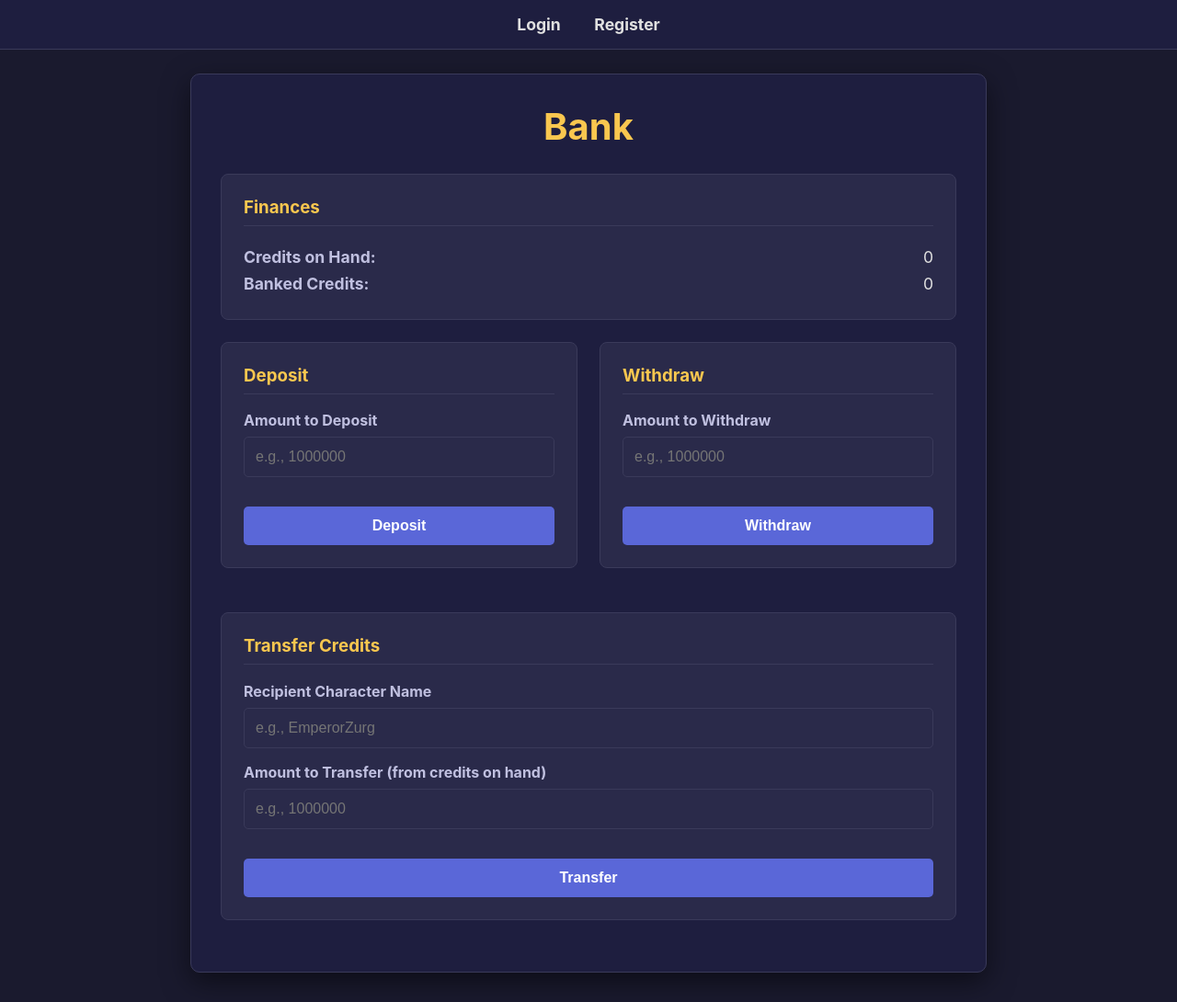
After one commit to mungus451/starlight_v2, a PHP site: template views/bank/show.php in a window 1280 px wide. The commit adds this page. Shown: the whole page at 92% size. Run offline with PHP 8.4, Linux system fonts and the light colour scheme; the template is opened without the code that fills it, so the values that code supplies are empty.

Commit message:
bank slice added

```diff
--- a/views/auth/login.php
+++ b/views/auth/login.php
@@ -1,6 +1,8 @@
 <h1>Login</h1>
 
 <form action="/login" method="POST">
+    <input type="hidden" name="csrf_token" value="<?= htmlspecialchars($csrf_token ?? '') ?>">
+
     <div class="form-group">
         <label for="email">Email</label>
         <input type="email" id="email" name="email" required>
--- a/views/auth/register.php
+++ b/views/auth/register.php
@@ -1,6 +1,8 @@
 <h1>Register</h1>
 
 <form action="/register" method="POST">
+    <input type="hidden" name="csrf_token" value="<?= htmlspecialchars($csrf_token ?? '') ?>">
+
     <div class="form-group">
         <label for="email">Email</label>
         <input type="email" id="email" name="email" required>
--- /dev/null
+++ b/views/bank/show.php
@@ -0,0 +1,110 @@
+<style>
+    .bank-container {
+        width: 100%;
+        max-width: 800px;
+        text-align: left;
+    }
+    .bank-container h1 {
+        text-align: center;
+    }
+    .data-card {
+        background: #2a2a4a;
+        border: 1px solid #3a3a5a;
+        border-radius: 8px;
+        padding: 1.5rem;
+        margin-bottom: 1.5rem;
+    }
+    .data-card h3 {
+        color: #f9c74f;
+        margin-top: 0;
+        border-bottom: 1px solid #3a3a5a;
+        padding-bottom: 0.5rem;
+    }
+    .data-card ul {
+        list-style: none;
+        padding-left: 0;
+        margin: 0;
+    }
+    .data-card li {
+        font-size: 1.1rem;
+        color: #e0e0e0;
+        padding: 0.25rem 0;
+        display: flex;
+        justify-content: space-between;
+    }
+    .data-card li span:first-child {
+        font-weight: bold;
+        color: #c0c0e0;
+    }
+
+    .bank-forms {
+        display: grid;
+        grid-template-columns: 1fr;
+        gap: 1.5rem;
+    }
+
+    /* On larger screens, stack forms in two columns */
+    @media (min-width: 768px) {
+        .bank-forms {
+            grid-template-columns: 1fr 1fr;
+        }
+        /* Make the transfer form span both columns */
+        .data-card-transfer {
+            grid-column: 1 / -1;
+        }
+    }
+</style>
+
+<div class="bank-container">
+    <h1>Bank</h1>
+
+    <div class="data-card">
+        <h3>Finances</h3>
+        <ul>
+            <li><span>Credits on Hand:</span> <span><?= number_format($resources->credits) ?></span></li>
+            <li><span>Banked Credits:</span> <span><?= number_format($resources->banked_credits) ?></span></li>
+        </ul>
+    </div>
+
+    <div class="bank-forms">
+        <div class="data-card">
+            <h3>Deposit</h3>
+            <form action="/bank/deposit" method="POST">
+                <input type="hidden" name="csrf_token" value="<?= htmlspecialchars($csrf_token ?? '') ?>">
+                <div class="form-group">
+                    <label for="dep-amount">Amount to Deposit</label>
+                    <input type="number" name="amount" id="dep-amount" min="1" placeholder="e.g., 1000000" required>
+                </div>
+                <button type="submit" class="btn-submit">Deposit</button>
+            </form>
+        </div>
+
+        <div class="data-card">
+            <h3>Withdraw</h3>
+            <form action="/bank/withdraw" method="POST">
+                <input type="hidden" name="csrf_token" value="<?= htmlspecialchars($csrf_token ?? '') ?>">
+                <div class="form-group">
+                    <label for="wit-amount">Amount to Withdraw</label>
+                    <input type="number" name="amount" id="wit-amount" min="1" placeholder="e.g., 1000000" required>
+                </div>
+                <button type="submit" class="btn-submit">Withdraw</button>
+            </form>
+        </div>
+
+        <div class="data-card data-card-transfer">
+            <h3>Transfer Credits</h3>
+            <form action="/bank/transfer" method="POST">
+                <input type="hidden" name="csrf_token" value="<?= htmlspecialchars($csrf_token ?? '') ?>">
+                <div class="form-group">
+                    <label for="rec-name">Recipient Character Name</label>
+                    <input type="text" name="recipient_name" id="rec-name" placeholder="e.g., EmperorZurg" required>
+                </div>
+                <div class="form-group">
+                    <label for="tran-amount">Amount to Transfer (from credits on hand)</label>
+                    <input type="number" name="amount" id="tran-amount" min="1" placeholder="e.g., 1000000" required>
+                </div>
+                <button type="submit" class="btn-submit">Transfer</button>
+            </form>
+        </div>
+    </div>
+</div>
--- a/views/layouts/main.php
+++ b/views/layouts/main.php
@@ -9,20 +9,48 @@
             font-family: -apple-system, BlinkMacSystemFont, "Segoe UI", Roboto, Helvetica, Arial, sans-serif;
             display: grid;
             place-items: center;
-            min-height: 90vh;
+            min-height: calc(100vh - 80px); /* Adjusted for nav */
             background: #1a1a2e; /* Dark space blue */
             color: #e0e0e0;
             margin: 0;
+            padding-top: 80px; /* Space for the nav */
         }
+
+        /* --- NEW: Navigation Styles --- */
+        nav {
+            background: #1e1e3f;
+            border-bottom: 1px solid #3a3a5a;
+            padding: 1rem;
+            width: 100%;
+            position: absolute;
+            top: 0;
+            left: 0;
+            box-sizing: border-box;
+            text-align: center;
+            z-index: 10;
+        }
+        nav a {
+            color: #e0e0e0;
+            text-decoration: none;
+            font-weight: bold;
+            padding: 0 1rem;
+            font-size: 1.1rem;
+        }
+        nav a:hover {
+            color: #f9c74f;
+        }
+        /* --- End Nav Styles --- */
+
         .container {
             width: 100%;
-            max-width: 400px;
+            max-width: 800px; /* Increased width for dashboard/bank */
             text-align: center;
             background: #1e1e3f; /* Slightly lighter blue */
             padding: 2rem;
             border-radius: 10px;
             box-shadow: 0 10px 30px rgba(0,0,0,0.5);
             border: 1px solid #3a3a5a;
+            margin-bottom: 2rem; /* Add some space at the bottom */
         }
         h1 {
             color: #f9c74f; /* Gold */
@@ -46,7 +74,10 @@
             font-weight: bold;
             color: #c0c0e0;
         }
-        .form-group input {
+        .form-group input[type="email"],
+        .form-group input[type="password"],
+        .form-group input[type="text"],
+        .form-group input[type="number"] {
             padding: 0.75rem;
             border-radius: 5px;
             border: 1px solid #3a3a5a;
@@ -100,6 +131,18 @@
     </style>
 </head>
 <body>
+
+    <nav>
+        <?php if ($session->has('user_id')): ?>
+            <a href="/dashboard">Dashboard</a>
+            <a href="/bank">Bank</a>
+            <a href="/logout">Logout</a>
+        <?php else: ?>
+            <a href="/login">Login</a>
+            <a href="/register">Register</a>
+        <?php endif; ?>
+    </nav>
+
     <div class="container">
         <?php $error = $session->getFlash('error'); ?>
         <?php if ($error): ?>
```
Also changed, not shown: app/Controllers/AuthController.php (+18 -13 lines), app/Controllers/BankController.php (added, +95 -0 lines), app/Controllers/BaseController.php (+9 -4 lines), app/Core/CSRFService.php (added, +55 -0 lines), app/Models/Repositories/ResourceRepository.php (+33 -1 lines), app/Models/Services/BankService.php (added, +186 -0 lines), public/index.php (+14 -5 lines), views/landing.php (deleted, +0 -70 lines), 1 other file.
